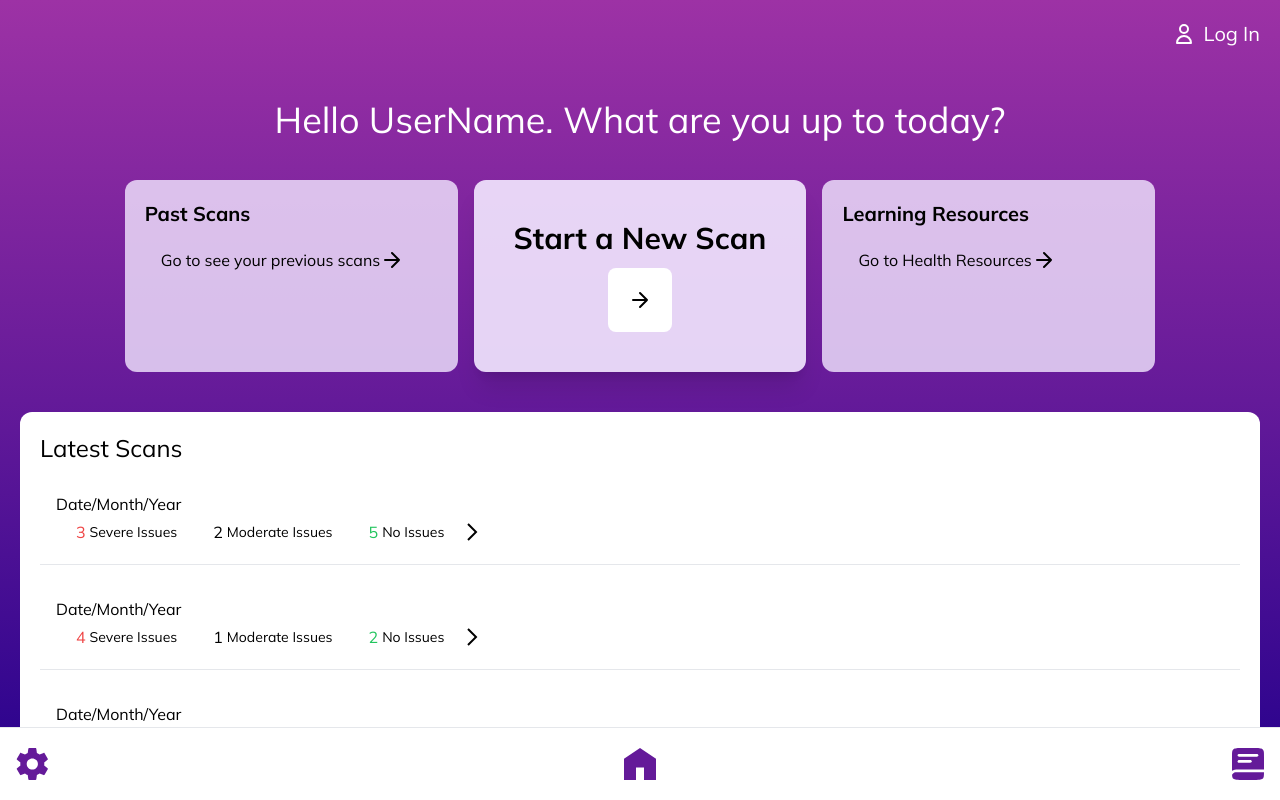
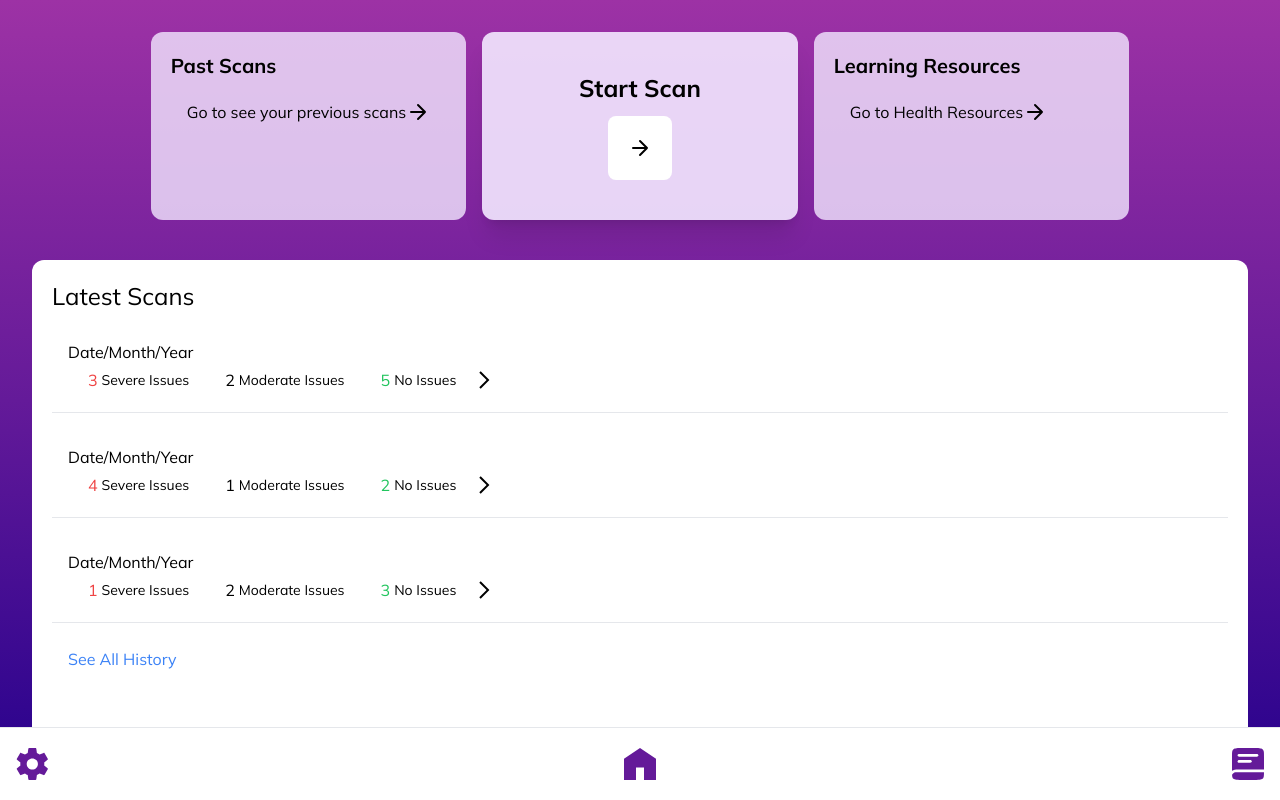
Before and after one commit to WhiteStoneDental/whitestone_IDSP, a Next.js app: page /home in a window 1280 px wide. Built offline with nearby package versions, Linux system fonts and the light colour scheme.

Commit message:
thinner navbar looking better

```diff
--- a/src/app/home/page.tsx
+++ b/src/app/home/page.tsx
@@ -26,11 +26,9 @@ export default function HomePage() {
   const isLoggedIn = true;
 
   return (
-    <div className="flex w-full flex-col items-center p-5 h-screen relative" style={{ backgroundImage: "var(--homepage-gradient, gradient-from-24008C via-9D32A5 to-641A99)" }}>
-     <LoginButton/>
-      <h1 className="text-white text-4xl mt-20 mb-10 dark:text-white">
-        Hello UserName. What are you up to today?
-      </h1>
+    <div className="flex flex-col items-center p-8  h-screen relative" style={{ backgroundImage: "var(--homepage-gradient, gradient-from-24008C via-9D32A5 to-641A99)" }}>
+     {/* <LoginButton/> */}
+
       <div className="grid grid-cols-1 md:grid-cols-2 lg:grid-cols-3 gap-4">
         <div className="bg-purple-100 bg-opacity-80 p-5 rounded-xl overflow-hidden">
           <h3 className="text-black font-bold text-xl mb-3 dark:text-black cursor-pointer">
@@ -40,8 +38,8 @@ export default function HomePage() {
         </div>
 
         <div className="bg-purple-100 bg-opacity-90 p-10 rounded-xl text-center shadow-xl">
-          <h3 className="text-black font-bold text-3xl mb-3 dark:text-black cursor-pointer">
-            Start a New Scan
+          <h3 className="text-black font-bold text-2xl mb-3 dark:text-black cursor-pointer">
+            Start Scan
           </h3>
           <div className="mx-auto flex items-center justify-center">
             <StartScanButton />
--- a/src/app/layout.tsx
+++ b/src/app/layout.tsx
@@ -1,25 +1,25 @@
-import type { Metadata } from 'next'
-import { Mulish } from 'next/font/google'
-import './globals.css'
+import type { Metadata } from "next";
+import { Mulish } from "next/font/google";
+import "./globals.css";
 
-const mulish = Mulish({ subsets: ['latin'] });
+const mulish = Mulish({ subsets: ["latin"] });
 
 export const metadata: Metadata = {
-  title: 'WhiteStone 🦷',
-  description: 'Your Personal Dental Assistant',
-}
+  title: "WhiteStone 🦷",
+  description: "Your Personal Dental Assistant",
+};
 
 export default function RootLayout({
   children,
 }: {
-  children: React.ReactNode
+  children: React.ReactNode;
 }) {
   return (
     <html lang="en">
-          <head>
+      <head>
         <link rel="icon" href="favicon.ico" sizes="any" />
       </head>
-      <body className={mulish.className}>{children}</body>
+      <body className={`${mulish.className}  `}>{children}</body>
     </html>
-  )
+  );
 }
```
